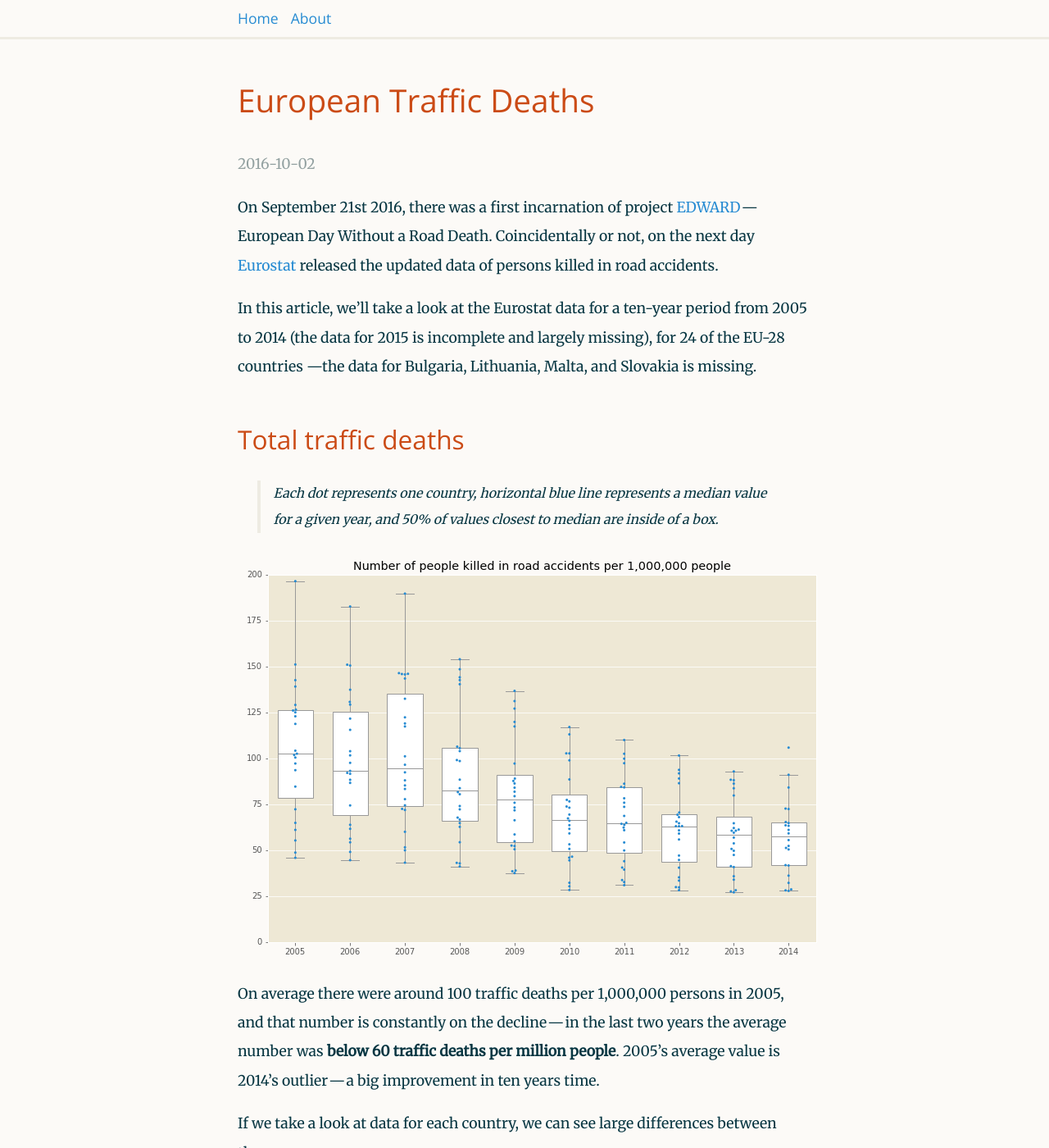
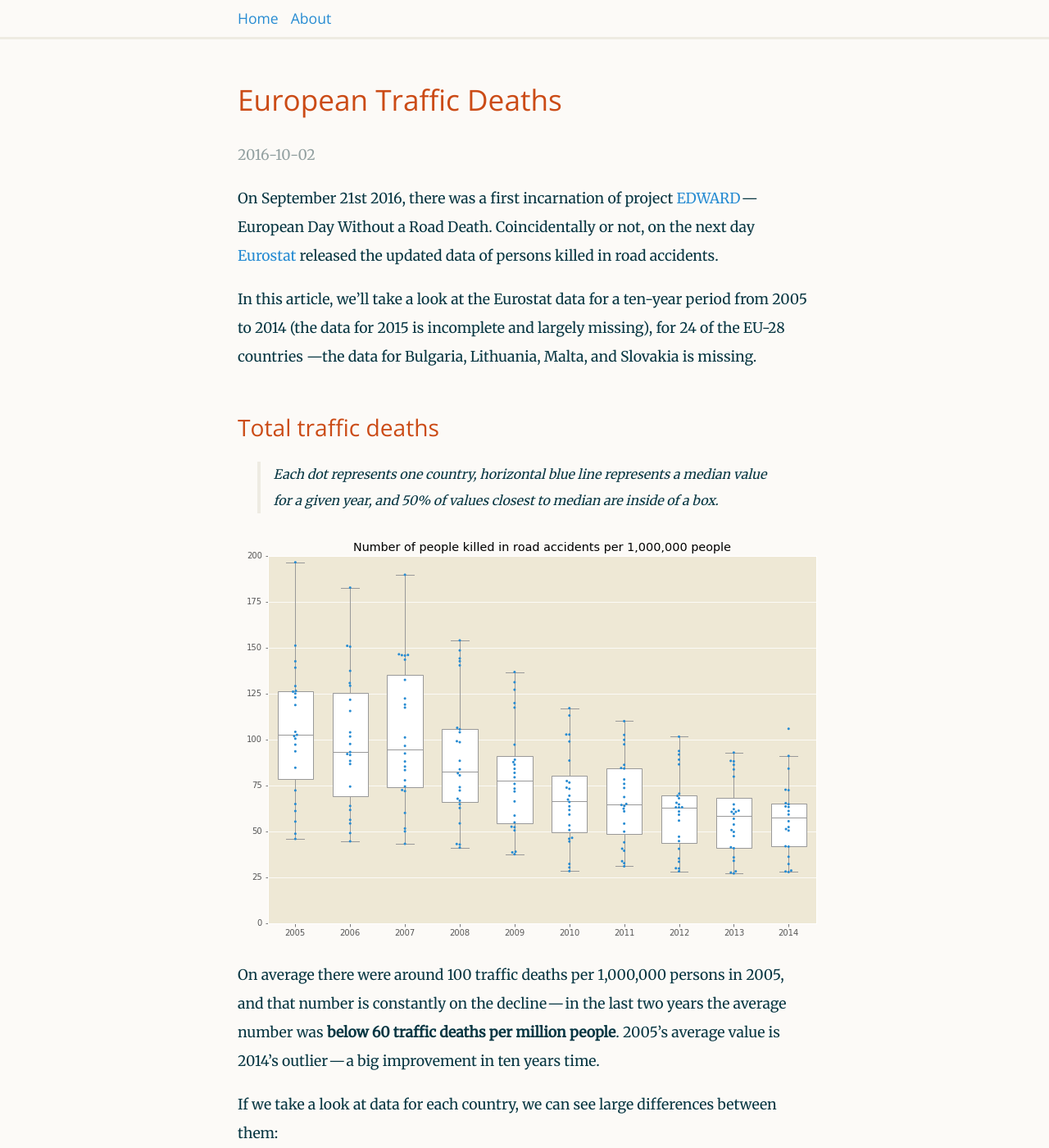
Before and after one commit to narimiran/narimiran.github.io, a Jekyll site: the page built from _posts/2016-10-02-eu-traffic.md, in a window 1280 px wide and 1400 px high. Shown: the whole window at 82% size. Built offline with Jekyll 4.4.1, drawn with Linux system fonts in a browser that asks for light colours.

Commit message:
style tweaks

```diff
--- a/_sass/_base.scss
+++ b/_sass/_base.scss
@@ -1,11 +1,11 @@
 $content-width: 700px;
 $main: #fcfaf7;
-$font-style: 'Merriweather', serif;
+$font-style: "Merriweather", "Noto Serif", "DejaVu Serif", serif;
 $font-color: #073642;
 $link-color: #268bd2;
 $link-hover-color: #cb4b16;
-$heading-font: 'Open Sans', sans-serif;
-$code-font: "Droid Sans Mono", "DejaVu Sans Mono", monospace;
+$heading-font: "Open Sans", "Noto Sans", "DejaVu Sans", sans-serif;
+$code-font: "Fira Mono", "Hack", "Noto Sans Mono", "DejaVu Sans Mono", monospace;
 $heading-font-color: #cb4b16;
 $heading-background: #586e75;
 $light-gray: #93a1a1;
--- a/_sass/_layout.scss
+++ b/_sass/_layout.scss
@@ -13,11 +13,11 @@ h3 {
     font-weight: 400;
     color: $heading-font-color;
     font-family: $heading-font;
-    line-height: 1.5;
-    margin-top: 1.5em;
+    line-height: 1.25;
+    margin-top: 1.8em;
 }
 h1 {
-    font-size: 2.2em;
+    font-size: 2.0em;
     a,
     a:visited {
         text-decoration: none;
@@ -25,7 +25,7 @@ h1 {
     }
 }
 h2 {
-    font-size: 1.8em;
+    font-size: 1.6em;
 }
 a,
 a:visited {
```
